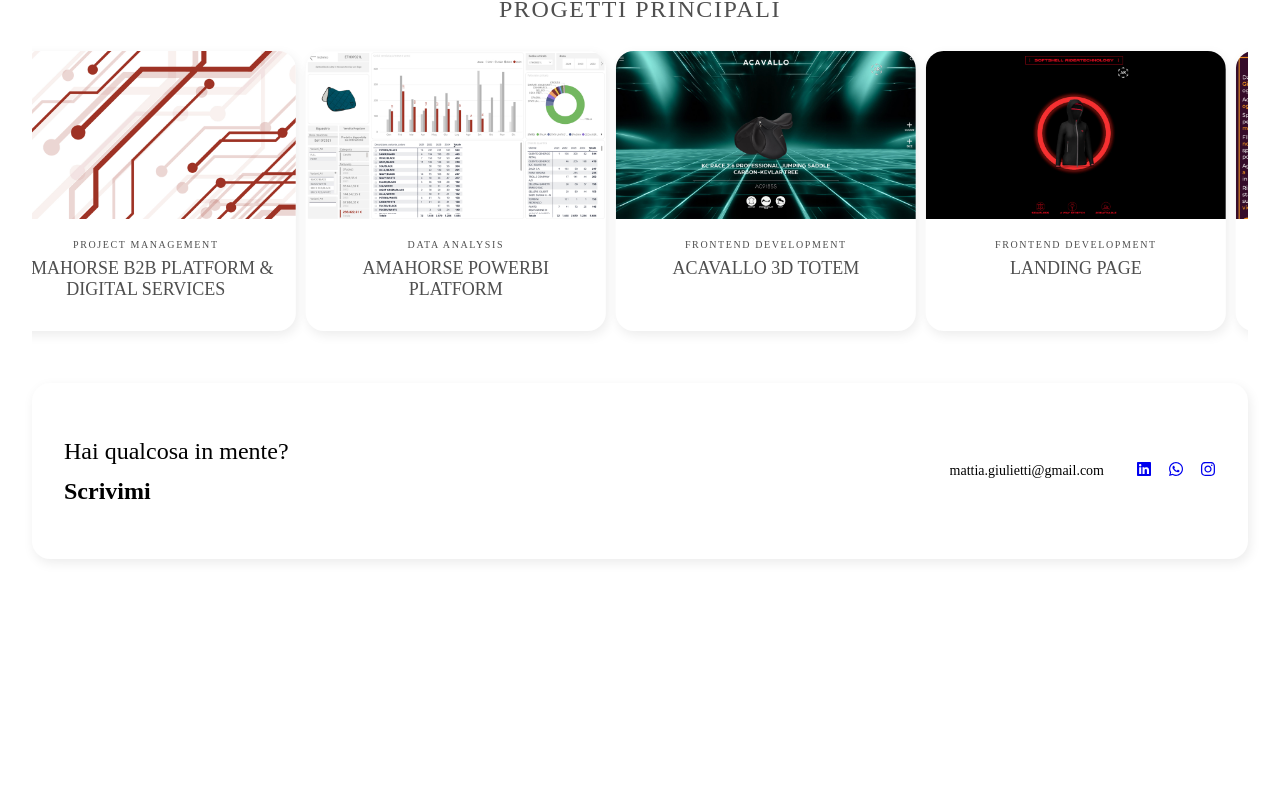
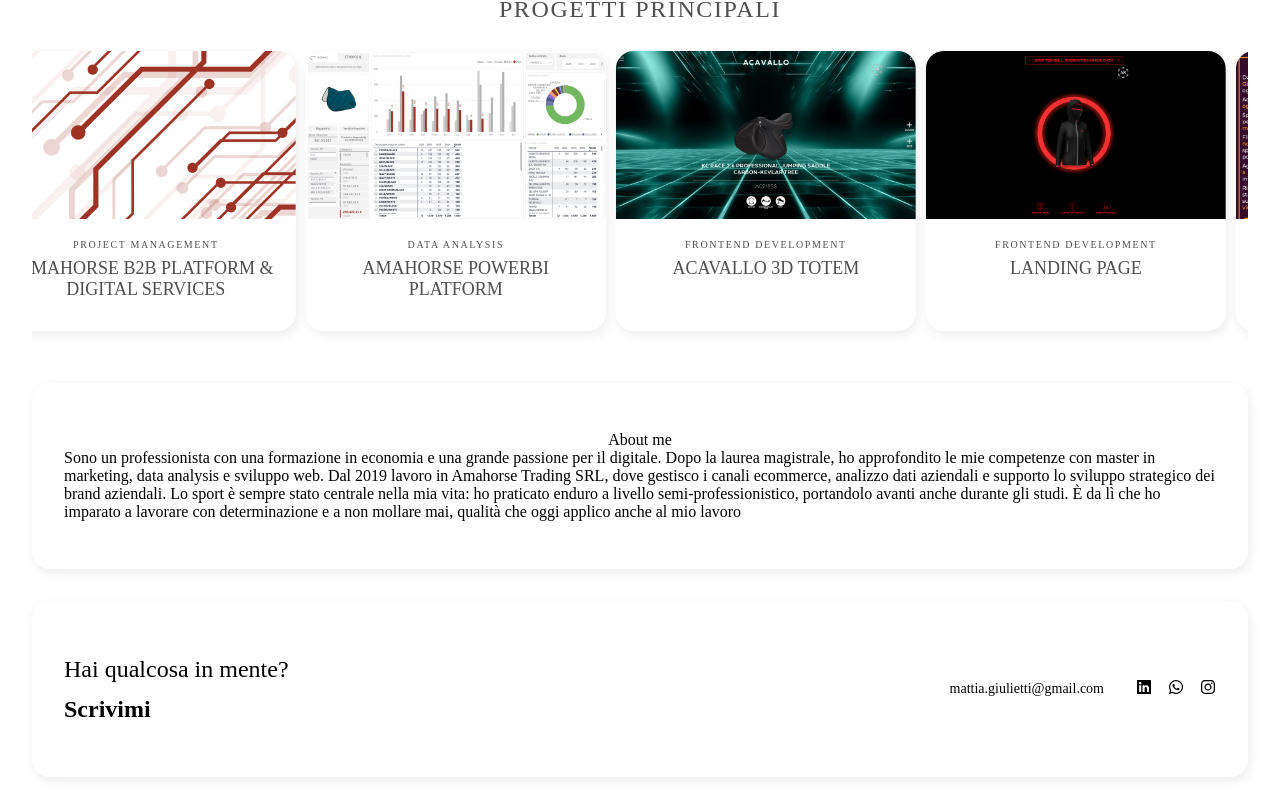
Before and after one commit to Samano-23/portfolio, a React (Create React App) app: page / in a window 1280 px wide. Shown: the part 559-1368 px from the top of the page. Before the commit the page ends 1150 px from the top, so only its background shows below. Built offline with nearby package versions, Linux system fonts and the light colour scheme; a web font is replaced by a local one.

Commit message:
about-home-container

```diff
--- a/src/components/Home.js
+++ b/src/components/Home.js
@@ -118,7 +118,22 @@
       ) : (
         <p>Caricamento progetti...</p>
       )}
-      <div className="contact-home-container">
+      <div className="home-container about">
+        <span> About me </span>
+        <span>
+          Sono un professionista con una formazione in economia e una grande
+          passione per il digitale. Dopo la laurea magistrale, ho approfondito
+          le mie competenze con master in marketing, data analysis e sviluppo
+          web. Dal 2019 lavoro in Amahorse Trading SRL, dove gestisco i canali
+          ecommerce, analizzo dati aziendali e supporto lo sviluppo strategico
+          dei brand aziendali. Lo sport è sempre stato centrale nella mia vita:
+          ho praticato enduro a livello semi-professionistico, portandolo avanti
+          anche durante gli studi. È da lì che ho imparato a lavorare con
+          determinazione e a non mollare mai, qualità che oggi applico anche al
+          mio lavoro
+        </span>
+      </div>
+      <div className="home-container">
         <div className="contact-home-text">
           Hai qualcosa in mente? <br></br>{" "}
           <span style={{ fontWeight: "bold" }}> Scrivimi</span>
--- a/src/index.css
+++ b/src/index.css
@@ -36,7 +36,7 @@
   font-family: Arboria;
   /* height: 100vh;
     margin: auto;*/
-  max-width: 1920px;
+  max-width: 2048;
   margin: 0 auto;
 }
 .hide {
@@ -45,6 +45,7 @@
 
 a {
   text-decoration: none;
+  color: var(--color-black);
 }
 
 a:visited {
@@ -297,7 +298,7 @@
   height: 50%;
 }
 
-.contact-home-container {
+.home-container {
   margin-block: 2rem;
   margin-inline: 2rem;
   padding: 3rem 2rem;
@@ -307,6 +308,10 @@
   display: flex;
   align-items: center;
   justify-content: space-between;
+}
+
+.home-container.about {
+  flex-direction: column;
 }
 
 .contact-home-text {
```
